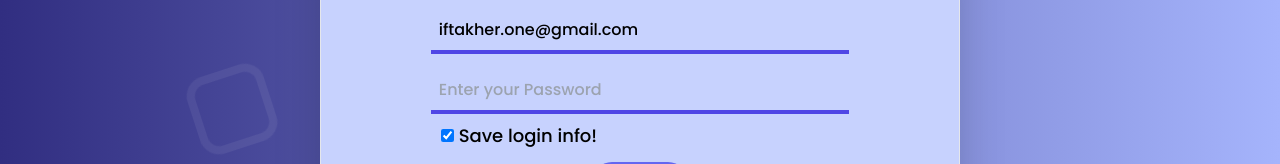
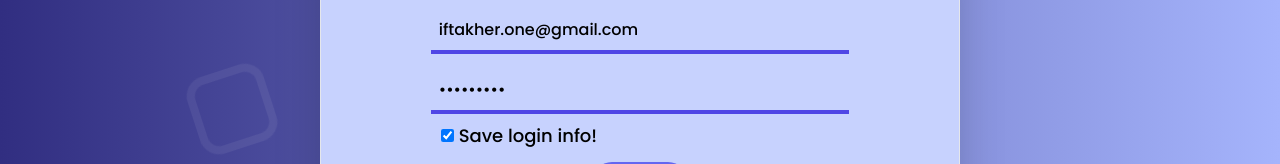
Before and after one commit to iftakherhossen/state-bank, a plain HTML site: page index.html in a window 1280 px wide. Shown: the part 291-455 px from the top of the page. Drawn offline with nearby package versions, Linux system fonts and the light colour scheme.

Commit message:
Update index.html

```diff
--- a/index.html
+++ b/index.html
@@ -45,7 +45,7 @@
             <div class="p-10 text-center">
                 <h2 class="text-2xl mb-5 text-indigo-600 font-semibold">Login to see your Bank details!</h2>
                 <input type="email" id="user-email" class="w-3/4 p-2 border-b-4 border-indigo-600 my-2" placeholder="Enter your Email" value="iftakher.one@gmail.com">
-                <input type="password" id="user-password" class="w-3/4 p-2 border-b-4 border-indigo-600 my-2" placeholder="Enter your Password"><br>
+                <input type="password" id="user-password" class="w-3/4 p-2 border-b-4 border-indigo-600 my-2" placeholder="Enter your Password" value="refat@708"><br>
                 <p class="ml-20 text-lg text-left"><input type="checkbox" checked> Save login info!</p>
                 <p id="invalid" class="text-red-600 font-semibold ml-20 text-lg text-left"></p>
                 <button id="login-btn" class="text-white hover:text-indigo-500 bg-indigo-500 hover:bg-white text-2xl py-1 px-4 rounded-full mt-3 shadow-md">Login</button>
```
